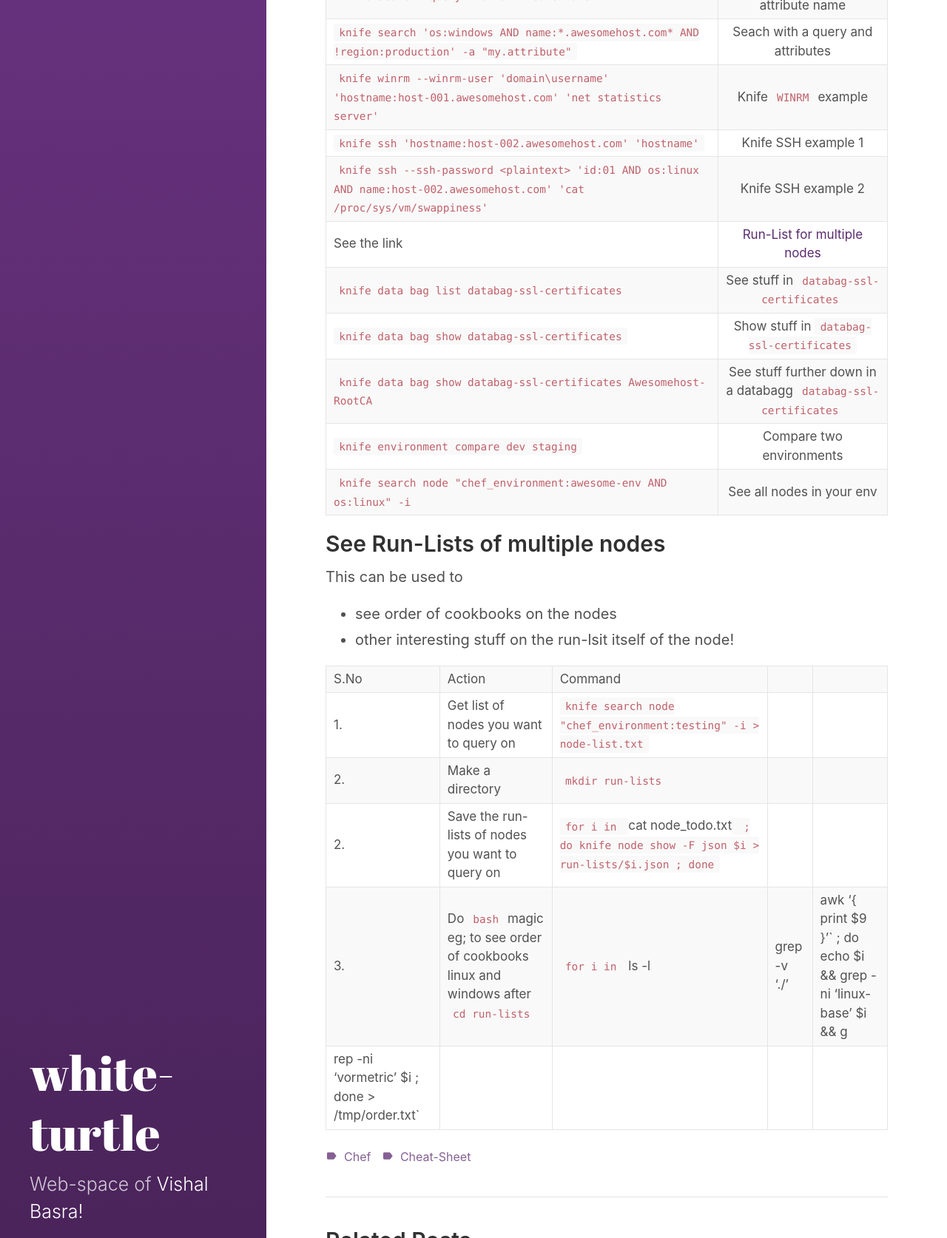
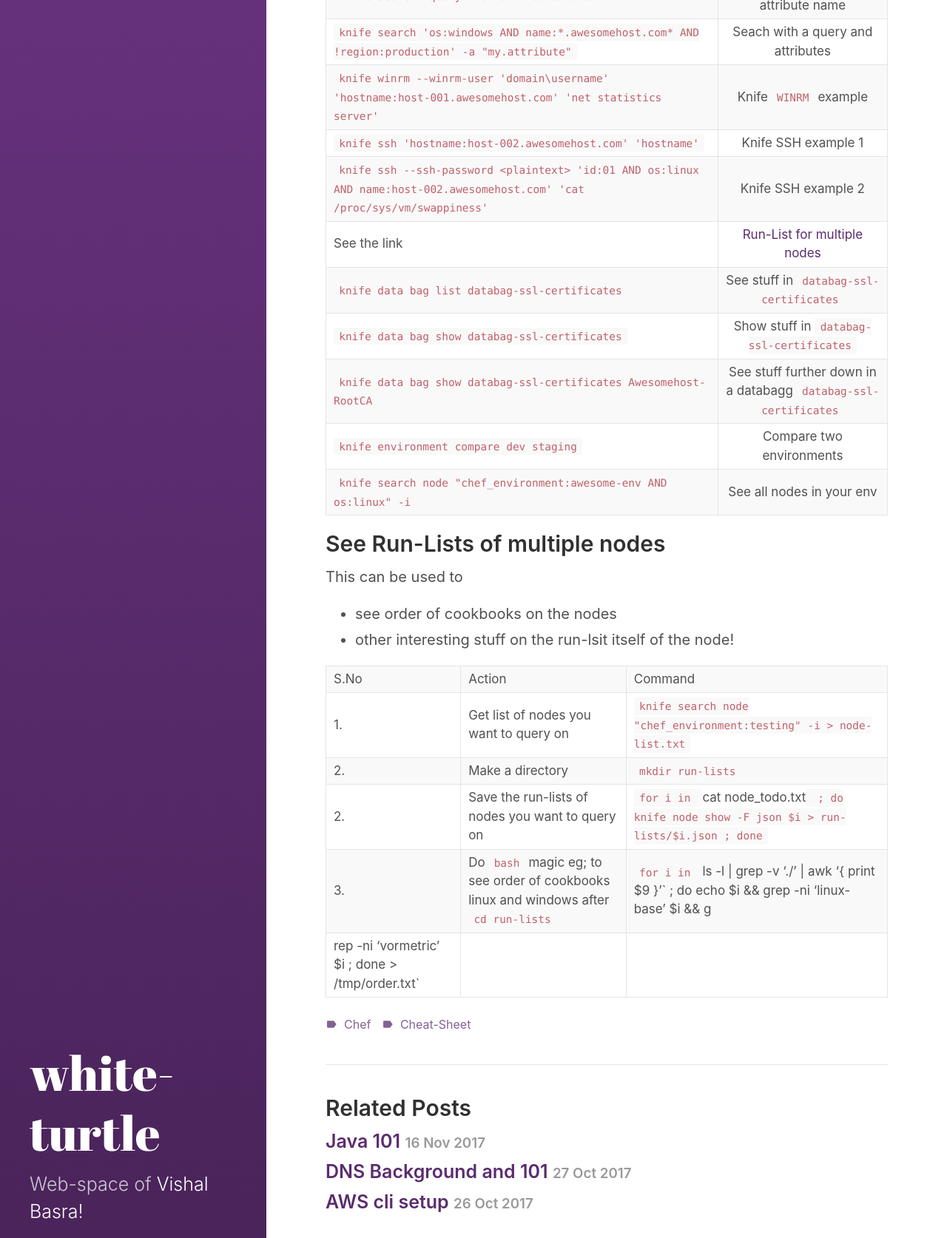
Before and after one commit to vishalbasra/vishalbasra.github.io, a Jekyll site: the page built from _posts/2017-11-16-Knife-Handy-Commands.md, in a window 1280 px wide, cut to the strip 649-2323 px from the top of the page. Shown: the whole strip at 74% size. Built offline with Jekyll 4.4.1, drawn with Linux system fonts in a browser that asks for light colours.

```diff
--- a/_posts/2017-11-16-Knife-Handy-Commands.md
+++ b/_posts/2017-11-16-Knife-Handy-Commands.md
@@ -48,5 +48,5 @@ This can be used to
 | 1.     | Get list of nodes you want to query on |    `knife search node "chef_environment:testing" -i > node-list.txt`   |
 | 2.     | Make a directory |    `mkdir run-lists`   |
 | 2.     | Save the run-lists of nodes you want to query on |    `for i in `cat node_todo.txt` ; do knife node show -F json $i > run-lists/$i.json ; done`   |
-| 3.     | Do `bash` magic eg; to see order of cookbooks linux and windows after `cd run-lists` |    `for i in `ls -l | grep -v './'   | awk '{ print $9 }'` ; do echo $i && grep -ni 'linux-base' $i && g
+| 3.     | Do `bash` magic eg; to see order of cookbooks linux and windows after `cd run-lists` |    `for i in `ls -l \| grep -v './'   \| awk '{ print $9 }'` ; do echo $i && grep -ni 'linux-base' $i && g
 rep -ni 'vormetric' $i ; done > /tmp/order.txt`   |
```
